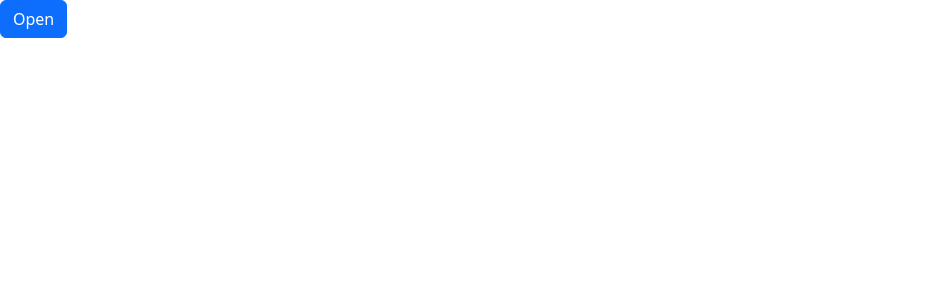
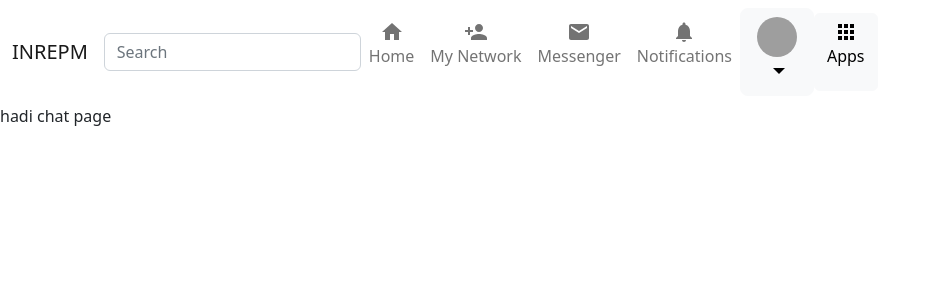
Before and after one commit to developython14/react_django_app, a React (Create React App) app in the folder frontend/: page /chat in a window 1280 px wide. Shown: the top 300 px of the page, without its empty margins (0-927 px from the left). Built offline with nearby package versions, Linux system fonts and the light colour scheme; grey boxes are pictures that could not be loaded.

Commit message:
work on react parts

```diff
--- a/frontend/src/pages/chat/chat.js
+++ b/frontend/src/pages/chat/chat.js
@@ -5,33 +5,18 @@ import { Offcanvas
   ,OffcanvasBody,Button
 } from 'reactstrap';
 
+import _Navbar from '../shared_componant/navbar';
 
 
 function Chat (){
-    const [isOpen, setIsOpen] = useState(false);
 
-    const open_handle = () => setIsOpen(!isOpen);
-    return (<div>
-        <Button
-          color="primary"
-          onClick={function noRefCheck(){}}
-        >
-          Open
-        </Button>
-        <Offcanvas
-          scrollable
-          toggle={ open_handle}
-        >
-          <OffcanvasHeader toggle={function noRefCheck(){}}>
-            Offcanvas
-          </OffcanvasHeader>
-          <OffcanvasBody>
-            <strong>
-              This is the Offcanvas body.
-            </strong>
-          </OffcanvasBody>
-        </Offcanvas>
-      </div>)
+    return (
+        <div>
+      <_Navbar></_Navbar>
+        <p>hadi chat page</p>
+        </div>
+
+    )
 }
 
 
--- a/frontend/src/pages/shared_componant/micro_componant/off_can.js
+++ b/frontend/src/pages/shared_componant/micro_componant/off_can.js
@@ -81,7 +81,7 @@ class Off_canvas extends Component {
         <div className='d-flex flex-wrap flex-row justify-content-evenly '>
 
         <div className='d-flex flex-column col-3  align-items-center '>
-            <Link><ChatIcon fontSize='large'></ChatIcon></Link>
+            <Link to='/chat' ><ChatIcon fontSize='large'></ChatIcon></Link>
             <p>Chat</p>
         </div>
         <div className='d-flex flex-column col-3 align-items-center'>
@@ -109,7 +109,7 @@ class Off_canvas extends Component {
             <p>To Do List</p>
         </div>
         <div className='d-flex flex-column col-3 align-items-center'>
-            <Link><VideocamIcon fontSize='large'></VideocamIcon></Link>
+            <Link to='/videoconfrence'><VideocamIcon fontSize='large'></VideocamIcon></Link>
             <p>visioconférence</p>
         </div>
         <div className='d-flex flex-column col-3 align-items-center'>
@@ -143,20 +143,21 @@ class Off_canvas extends Component {
     const toggle = () => setDropdownOpen((prevState) => !prevState);
 
     return (
-      <div className="d-flex p-5">
-        <Dropdown size='large' isOpen={dropdownOpen} toggle={toggle} direction={direction} >
+      <div className="d-flex">
+        <Dropdown size='lg' isOpen={dropdownOpen} toggle={toggle} direction={direction} >
           <DropdownToggle caret color='light'>
             <div className='d-flex flex-column'>
             <Avatar alt="Remy Sharp" src="https://media.licdn.com/dms/image/C4E03AQG5Jvo_fUP0Sg/profile-displayphoto-shrink_800_800/0/1629473101419?e=1678320000&v=beta&t=2qzS8vDum0nhhuBwRaAgVQbrYV6RyRc3X0FarZSZs3g" />
             </div>
           </DropdownToggle>
-          <DropdownMenu {...args}>
-            <div className='d-flex'>
+          <DropdownMenu {...args} >
+            <div className='d-flex flex-column'>
             <Avatar alt="Remy Sharp" src="https://media.licdn.com/dms/image/C4E03AQG5Jvo_fUP0Sg/profile-displayphoto-shrink_800_800/0/1629473101419?e=1678320000&v=beta&t=2qzS8vDum0nhhuBwRaAgVQbrYV6RyRc3X0FarZSZs3g" />
-            <div className='d-flex'>
+            <div className='d-flex flex-column'>
                 <h5>Belkassam Mustapha</h5>
                 <p>Software enginer</p>
             </div>
+            <Button color='light'>open profile</Button>
             </div>
             <DropdownItem header>Profile</DropdownItem>
             <DropdownItem>Settings</DropdownItem>
--- /dev/null
+++ b/frontend/src/pages/videoconfrence/video_confrence.js
@@ -0,0 +1,23 @@
+import 'bootstrap/dist/css/bootstrap.min.css';
+import React, { useState } from 'react';
+import { Offcanvas
+  ,OffcanvasHeader
+  ,OffcanvasBody,Button
+} from 'reactstrap';
+
+import _Navbar from '../shared_componant/navbar';
+
+
+function Video_stream (){
+
+    return (
+        <div>
+      <_Navbar></_Navbar>
+        <p>hadi video confrence page</p>
+        </div>
+
+    )
+}
+
+
+export {Video_stream};
```
Also changed, not shown: frontend/src/index.js (+6 -1 lines).
